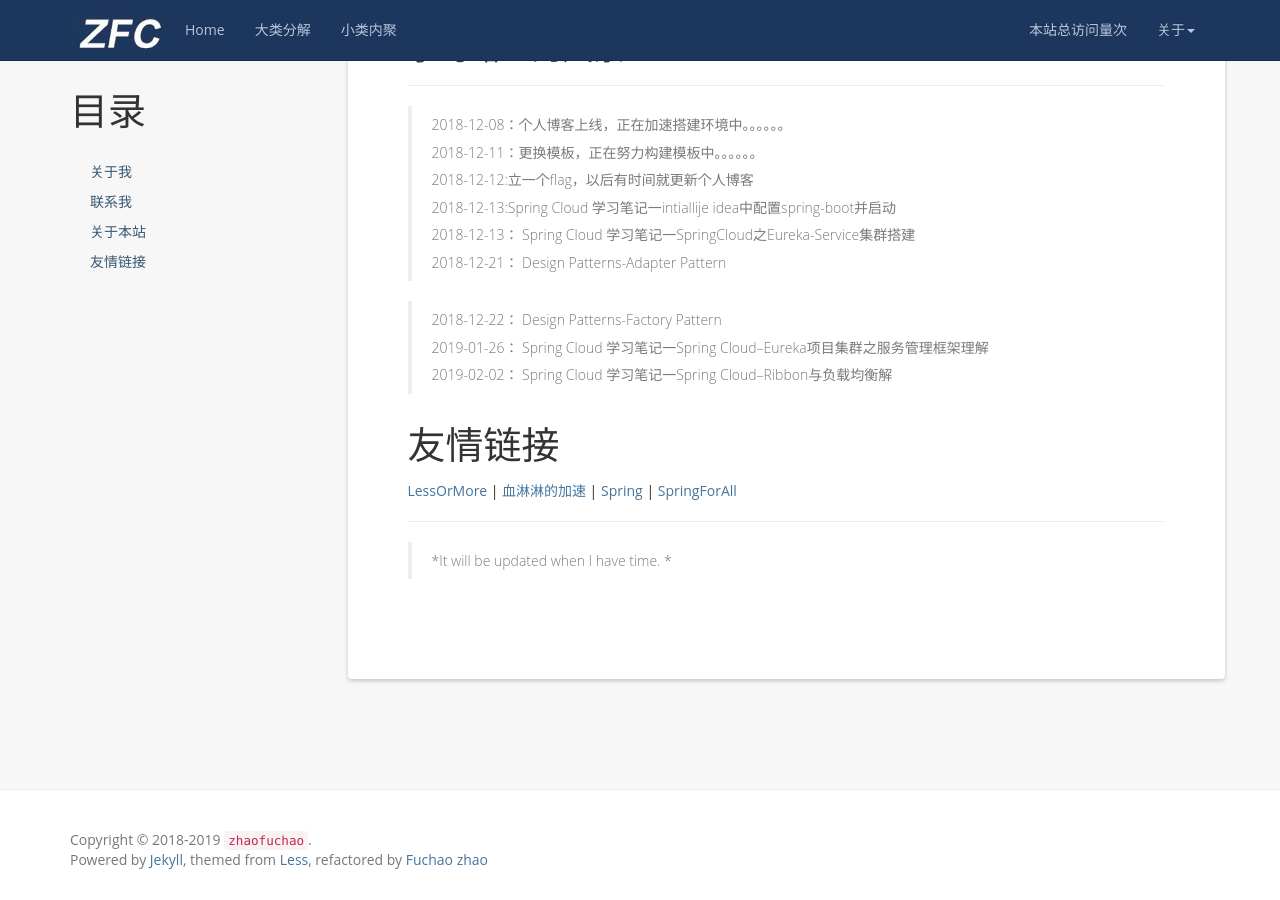
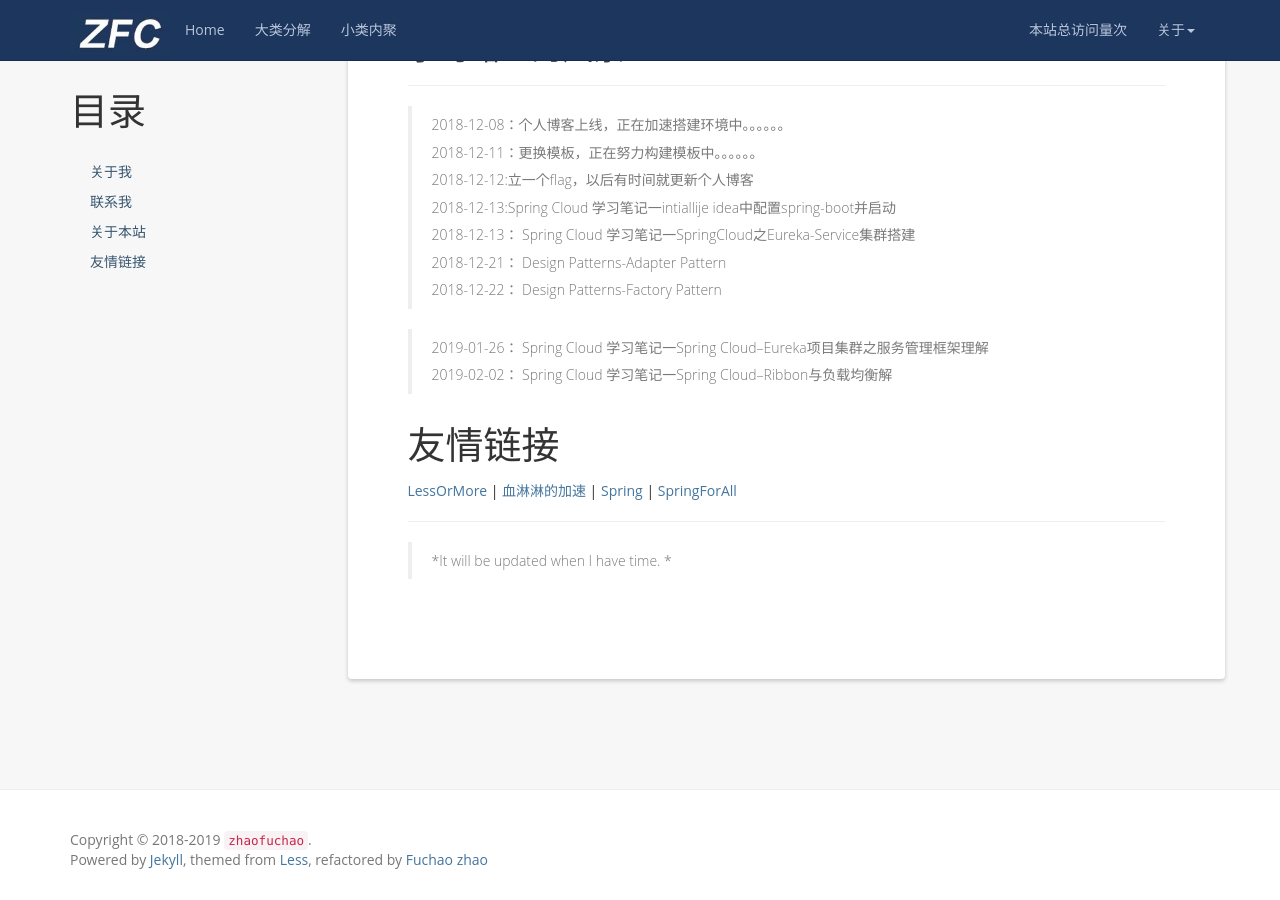
Before and after one commit to ZFCC/ZFCC.github.io, a Jekyll site: the page built from about.md, in a window 1280 px wide and 900 px high, scrolled down 988 px. Built offline with Jekyll 4.4.1, drawn with Linux system fonts in a browser that asks for light colours; nearby versions of some CDN libraries; a script that is not in the unit is left out; comment, search, counter and statistics services are not loaded.

```diff
--- a/about.md
+++ b/about.md
@@ -53,9 +53,9 @@ permalink: /about/
 >2018-12-13： Spring Cloud 学习笔记一SpringCloud之Eureka-Service集群搭建
 >
 >2018-12-21： Design Patterns-Adapter Pattern
+>
+>2018-12-22： Design Patterns-Factory Pattern
 
->2018-12-22： Design Patterns-Factory Pattern
->
 >2019-01-26： Spring Cloud 学习笔记一Spring Cloud--Eureka项目集群之服务管理框架理解
 >
 >2019-02-02： Spring Cloud 学习笔记一Spring Cloud--Ribbon与负载均衡解
```
